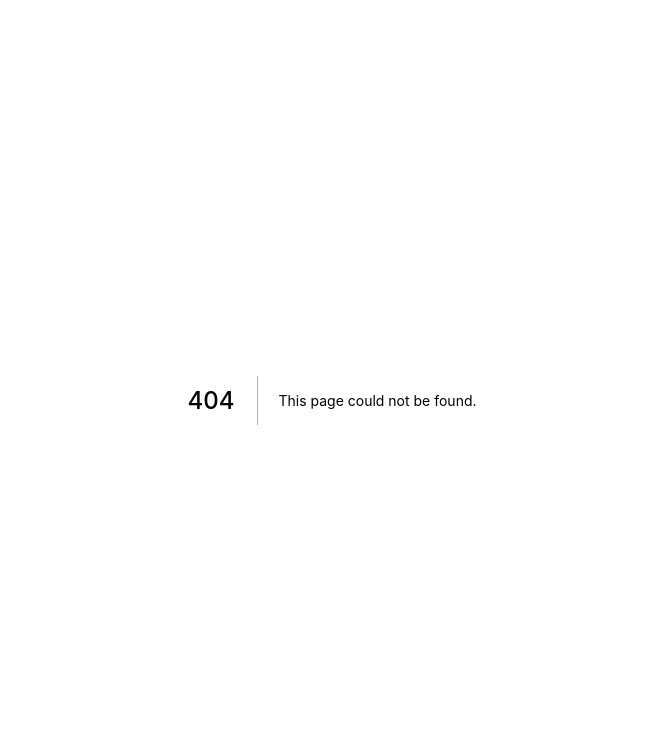
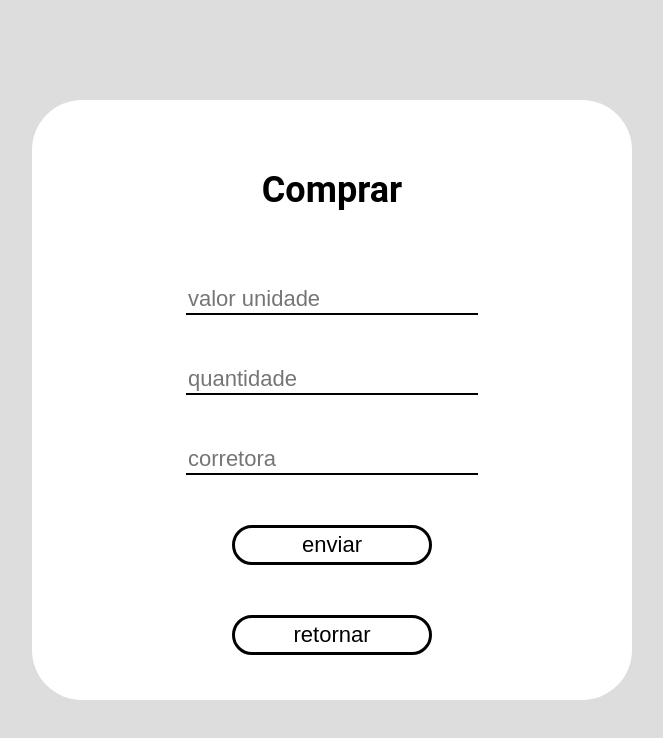
Before and after one commit to PUC-DISCIPLINAS/bovespa-rabbitmq-matheus-e-thiago, a Next.js app in the folder app/: page /sell in a window 1280 px wide. Before the commit this address had no page. Shown: the top 738 px of the page, without its empty margins (308-971 px from the left). Built offline with nearby package versions, Linux system fonts and the light colour scheme.

Commit message:
feat: sell page

```diff
--- /dev/null
+++ b/app/src/modules/pages/Sell/index.tsx
@@ -0,0 +1,33 @@
+import * as styles from "./styles";
+import Link from "next/link";
+import Input from "../../components/input";
+import Button from "../../components/Button";
+import { FormEvent } from "react";
+
+const Sell: React.FC = () => {
+  const send = (e: FormEvent) => {
+    e.preventDefault();
+    alert("Comprou!");
+  };
+
+  return (
+    <styles.Container>
+      <form onSubmit={(e) => send(e)}>
+        <styles.FormContainer>
+          <h1>Comprar</h1>
+          <Input type="number" name="valor" placeholder="valor unidade" />
+          <Input type="number" name="quantidade" placeholder="quantidade" />
+          <Input type="text" name="corretora" placeholder="corretora" />
+          <Button text="enviar" />
+          <Link href="/">
+            <a>
+              <Button text="retornar" />
+            </a>
+          </Link>
+        </styles.FormContainer>
+      </form>
+    </styles.Container>
+  );
+};
+
+export default Sell;
--- /dev/null
+++ b/app/src/modules/pages/Sell/styles.ts
@@ -0,0 +1,24 @@
+import styled from "styled-components";
+
+export const Container = styled.div`
+  width: 100vw;
+  height: 100vh;
+  background-color: #ddd;
+  display: flex;
+  flex-direction: column;
+  justify-content: center;
+  align-items: center;
+`;
+
+export const FormContainer = styled.div`
+  background-color: #fff;
+  width: 600px;
+  height: 600px;
+  display: flex;
+  flex-direction: column;
+  justify-content: center;
+  align-items: center;
+  flex-wrap: wrap;
+  gap: 50px;
+  border-radius: 50px;
+`;
--- /dev/null
+++ b/app/src/pages/sell.tsx
@@ -0,0 +1,7 @@
+import Sell from "../modules/pages/Sell";
+
+const SellPage: React.FC = () => {
+  return <Sell />;
+};
+
+export default SellPage;
```
